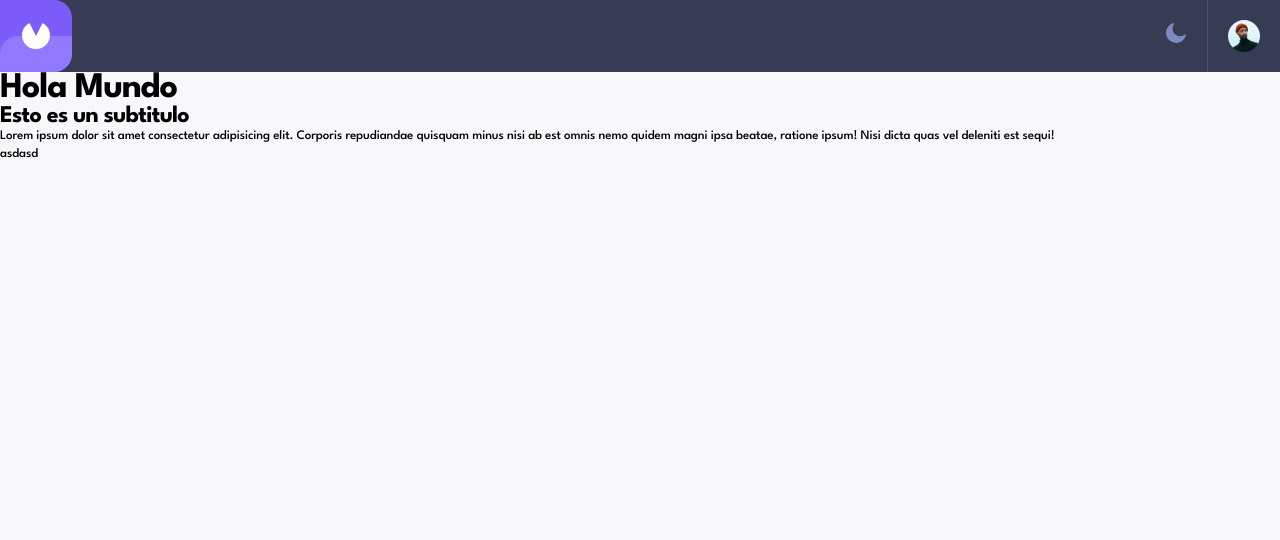
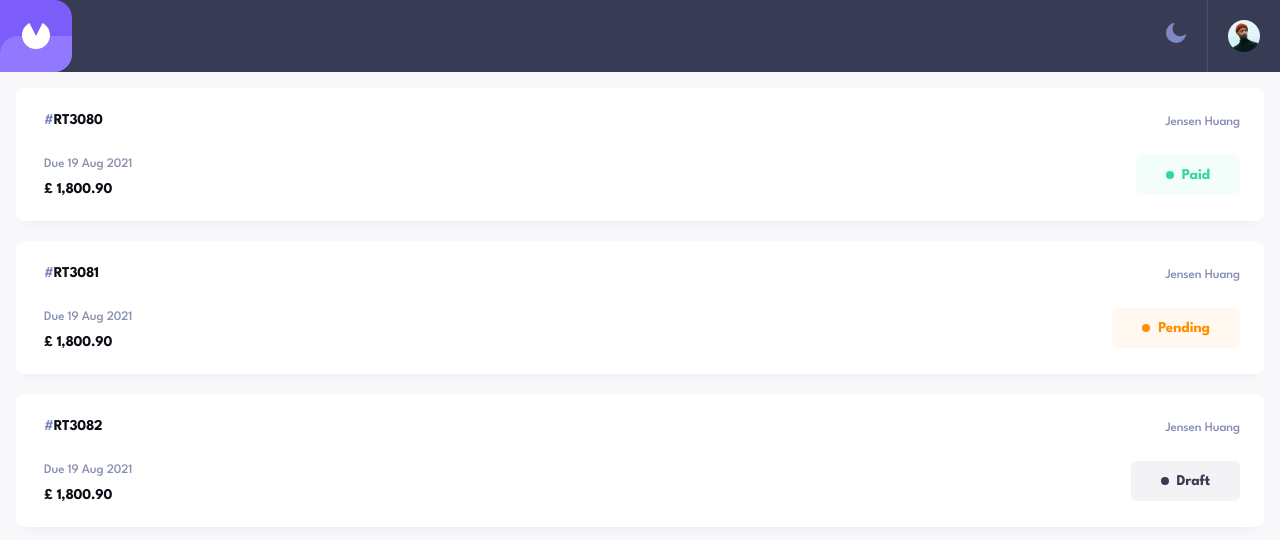
Before and after one commit to kevinjpuscan/invoice_app, a Next.js app: page / in a window 1280 px wide. Shown: the top 540 px of the page. Built offline with nearby package versions, Linux system fonts and the light colour scheme.

Commit message:
feat(invoice-card): add InvoiceCard component

```diff
--- /dev/null
+++ b/app/components/InvoiceCard/InvoiceCard.tsx
@@ -0,0 +1,39 @@
+import styles from "./invoiceCard.module.scss";
+import { Status } from "@design-system/Status/Status";
+
+interface InvoiceCardProps {
+  code: string;
+  customer: string;
+  date: string;
+  price: string;
+  status: "pending" | "paid" | "draft";
+}
+export function InvoiceCard({
+  code,
+  customer,
+  date,
+  price,
+  status,
+}: InvoiceCardProps): JSX.Element {
+  return (
+    <div className={styles.card}>
+      <div className={styles.identifier}>
+        <div className={styles.code}>
+          {" "}
+          <span className={styles.index}>#</span>
+          {code}
+        </div>
+        <div className={styles.customer}>{customer}</div>
+      </div>
+      <div className={styles.information}>
+        <div className={styles.details}>
+          <div className={styles.date}>{date}</div>
+          <div className={styles.price}>£ {price}</div>
+        </div>
+        <div className={styles.status}>
+          <Status status={status} />
+        </div>
+      </div>
+    </div>
+  );
+}
--- /dev/null
+++ b/app/components/InvoiceCard/invoiceCard.module.scss
@@ -0,0 +1,63 @@
+@import "@/assets/styles/scss/theme";
+
+.card {
+  padding: 25px 24px 24px 28px;
+  background: $background-card;
+  box-shadow: 0 10px 10px -10px rgb(72 84 160 / 10%);
+  border-radius: 8px;
+  gap: 24px;
+
+  @include flex-column;
+
+  .identifier {
+    @include flex-row;
+
+    justify-content: space-between;
+    width: 100%;
+
+    .code {
+      @include heading-s-variant;
+
+      color: $c8;
+
+      .index {
+        color: $c7;
+      }
+    }
+
+    .customer {
+      color: #858bb2;
+
+      @include type-regular;
+    }
+  }
+
+  .information {
+    @include flex-row;
+
+    justify-content: space-between;
+    width: 100%;
+
+    .details {
+      @include flex-column;
+
+      gap: 9px;
+
+      .date {
+        @include type-regular;
+
+        color: $c6;
+      }
+
+      .price {
+        @include heading-s-variant;
+
+        color: $c8;
+      }
+    }
+
+    .status {
+      //  color: $color-primary;
+    }
+  }
+}
--- /dev/null
+++ b/app/design-system/Status/Status.tsx
@@ -0,0 +1,13 @@
+import styles from "./status.module.scss";
+
+type StatusType = "pending" | "paid" | "draft";
+export function Status({ status }: { status: StatusType }): JSX.Element {
+  return (
+    <div className={styles[status]}>
+      <span className={styles["text-container"]}>
+        <div className={styles.circle} />
+        <div className={styles.text}>{status}</div>
+      </span>
+    </div>
+  );
+}
--- /dev/null
+++ b/app/design-system/Status/status.module.scss
@@ -0,0 +1,60 @@
+@import "@/assets/styles/scss/theme";
+
+@mixin status {
+  padding: 11px 30px;
+  border-radius: 6px;
+}
+
+.text-container {
+  @include flex-row;
+
+  gap: 8px;
+
+  .text {
+    @include type-bold;
+
+    text-transform: capitalize;
+  }
+
+  .circle {
+    width: 8px;
+    height: 8px;
+    border-radius: 50%;
+    top: 0;
+    bottom: 0;
+    margin: auto;
+  }
+}
+
+.paid {
+  @include status;
+
+  background: rgba($color: $green, $alpha: 6%);
+  color: $green;
+
+  .circle {
+    background: $green;
+  }
+}
+
+.pending {
+  @include status;
+
+  background-color: rgba($color: $orange, $alpha: 6%);
+  color: $orange;
+
+  .circle {
+    background: $orange;
+  }
+}
+
+.draft {
+  @include status;
+
+  background-color: rgba($color: $c13, $alpha: 6%);
+  color: $c13;
+
+  .circle {
+    background: $c13;
+  }
+}
--- a/app/page.tsx
+++ b/app/page.tsx
@@ -1,14 +1,33 @@
+import { InvoiceCard } from "@/app/components/InvoiceCard/InvoiceCard";
 export default function App(): JSX.Element {
   return (
-    <div>
-      <h1>Hola Mundo</h1>
-      <h2>Esto es un subtitulo</h2>
-      <p>
-        Lorem ipsum dolor sit amet consectetur adipisicing elit. Corporis
-        repudiandae quisquam minus nisi ab est omnis nemo quidem magni ipsa
-        beatae, ratione ipsum! Nisi dicta quas vel deleniti est sequi!
-      </p>
-      <div className="navbar">asdasd</div>
+    <div style={{ padding: "1rem" }}>
+      <InvoiceCard
+        code="RT3080"
+        customer="Jensen Huang"
+        date="Due  19 Aug 2021"
+        price="1,800.90"
+        status="paid"
+        key="RT3080"
+      />
+      <div style={{ height: "20px" }}></div>
+      <InvoiceCard
+        code="RT3081"
+        customer="Jensen Huang"
+        date="Due  19 Aug 2021"
+        price="1,800.90"
+        status="pending"
+        key="RT3081"
+      />
+      <div style={{ height: "20px" }}></div>
+      <InvoiceCard
+        code="RT3082"
+        customer="Jensen Huang"
+        date="Due  19 Aug 2021"
+        price="1,800.90"
+        status="draft"
+        key="RT3082"
+      />
     </div>
   );
 }
--- a/assets/styles/scss/_fonts.scss
+++ b/assets/styles/scss/_fonts.scss
@@ -7,6 +7,14 @@ $main-typho: 'League Spartan','Roboto';
   line-height: 18px;
   letter-spacing: -0.1px;
   }
+
+@mixin type-bold {
+  font-style: normal;
+  font-weight: 700;
+  font-size: 15px;
+  line-height: 18px;
+  letter-spacing: -0.1px;
+}
 
 @mixin type-regular-variant {
   font-style: normal;
--- a/tsconfig.json
+++ b/tsconfig.json
@@ -16,7 +16,9 @@
     "incremental": true,
     "paths": {
       "@/*": ["./*"],
-      "@components/*": ["./app/components/*"]
+      "@components/*": ["./app/components/*"],
+      "@pages/*": ["./app/pages/*"],
+      "@design-system/*": ["./app/design-system/*"]
     },
     "plugins": [
       {
```
